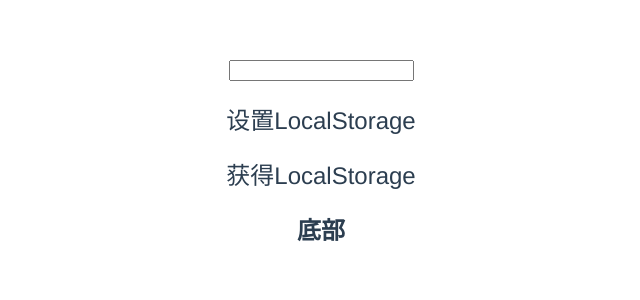
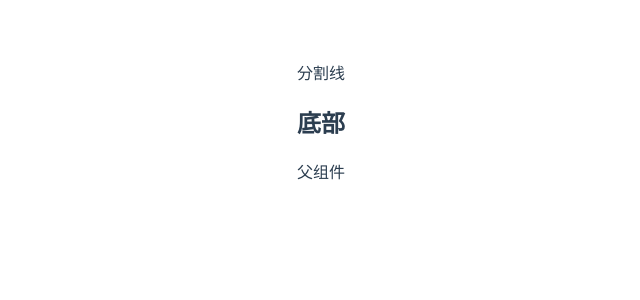
Before and after one commit to songshuiyang/Vue-learn, a Vue app: page / in a window 1280 px wide. Shown: the top 300 px of the page, without its empty margins (319-959 px from the left). Built offline with nearby package versions, Linux system fonts and the light colour scheme.

Commit message:
父组件向子组件传值

```diff
--- a/src/App.vue
+++ b/src/App.vue
@@ -1,9 +1,10 @@
 <template>
   <div id="app">
     <!-- <img src="./assets/logo.png"> -->
-    <router-view/>
+    <!-- <router-view/> -->
     <menu></menu>
-    <foot></foot>
+     分割线
+    <foot msgFromFather='父组件'></foot>
   </div>
 </template>
 
--- a/src/components/foot.vue
+++ b/src/components/foot.vue
@@ -1,8 +1,18 @@
 <template>
-   <h2>底部</h2>
+
+   <div>
+			<h2>底部</h2>
+			<span v-text="msgFromFather"></span>
+   </div>
 </template>
 <script>
 export default {
-  name:'foot'
+  name:'foot',
+  data: function (){
+    return {
+        item:''
+    }
+  },
+  props:['msgFromFather']
 }
 </script>
--- a/src/components/menu.vue
+++ b/src/components/menu.vue
@@ -1,5 +1,5 @@
 <template>
-   <h2>菜单</h2>
+   <h2>底部1</h2>
 </template>
 <script>
 export default {
```
